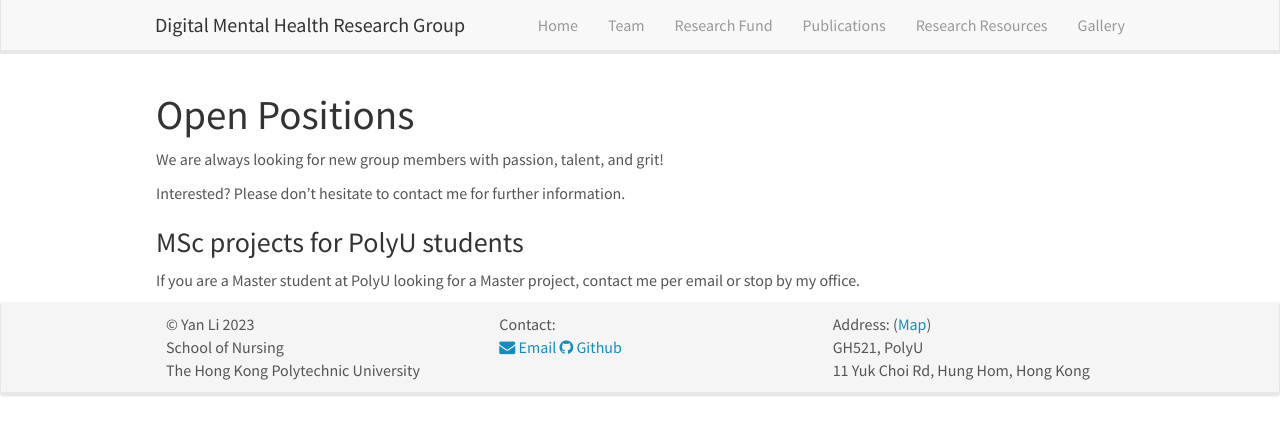
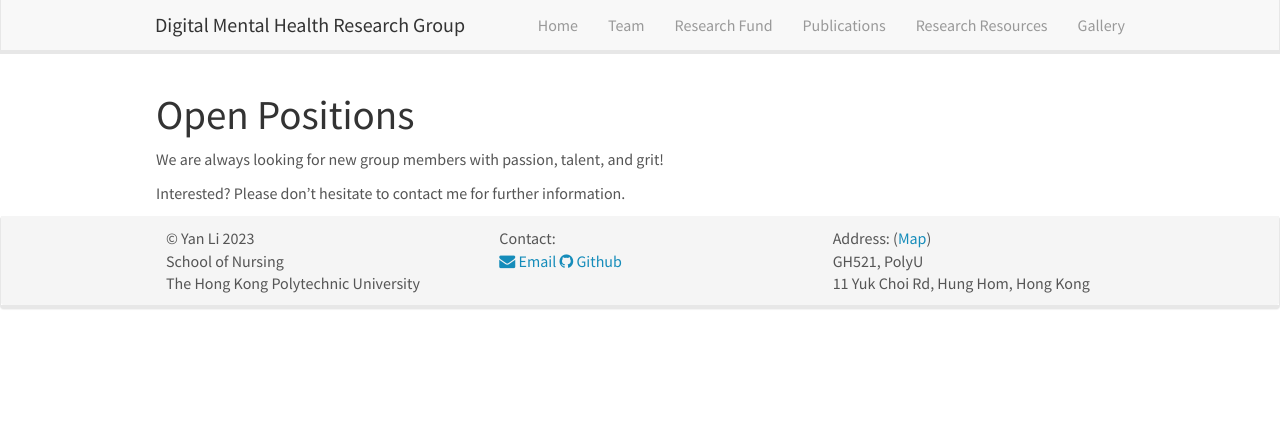
Before and after one commit to polyuly/polyuly.github.io, a Jekyll site: the page built from _pages/openings.md, in a window 1280 px wide. Shown: the top 435 px of the page. Built offline with Jekyll 4.4.1, drawn with Linux system fonts in a browser that asks for light colours; nearby versions of some CDN libraries.

Commit message:
Update openings.md

```diff
--- a/_pages/openings.md
+++ b/_pages/openings.md
@@ -13,8 +13,5 @@ We are always looking for new group members with passion, talent, and grit!
 Interested? Please don’t hesitate to contact me for further information.
 
 
-### MSc projects for PolyU students
-If you are a Master student at PolyU looking for a Master project, contact me per email or stop by my office.
-
 <!-- ### Bsc / Master students from elsewhere
 If you are interested in pursuing a Master degree at Leiden University, see [mastersinleiden.nl](http://www.mastersinleiden.nl/programmes/physics/en/introduction). Sometimes, we take master students or summer interns if we get exceptional applicants (this usually means very good grades and a personal recommendation). -->
```
